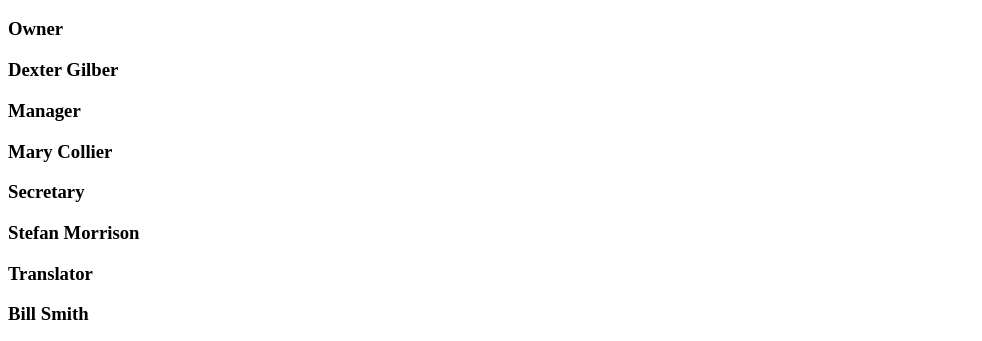
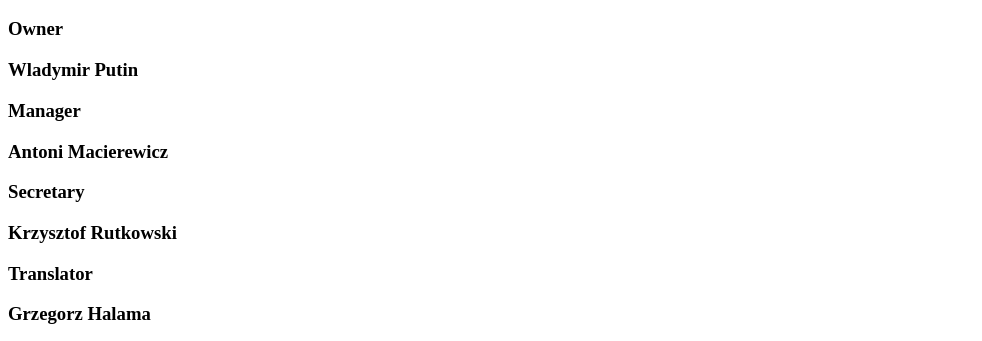
Before and after one commit to wujot/learning-git, a plain HTML site: page index.html in a window 1280 px wide. Shown: the part 941-1282 px from the top of the page, without its empty margins (0-982 px from the left). Drawn offline with nearby package versions, Linux system fonts and the light colour scheme; files that its build step writes are made by us from their sources; a web font is replaced by a local one.

Commit message:
Change Persons Names

```diff
--- a/index.html
+++ b/index.html
@@ -142,25 +142,25 @@
 						<div class="person">
 							<h3>Owner</h3>
 						</div>
-						<h3>Dexter Gilber</h3>
+						<h3>Wladymir Putin</h3>
 					</div>
 					<div class="col-3">
 						<div class="person">
 							<h3>Manager</h3>
 						</div>
-						<h3>Mary Collier</h3>
+						<h3>Antoni Macierewicz</h3>
 					</div>
 					<div class="col-3">
 						<div class="person">
 							<h3>Secretary</h3>
 						</div>
-						<h3>Stefan Morrison</h3>
+						<h3>Krzysztof Rutkowski</h3>
 					</div>
 					<div class="col-3">
 						<div class="person">
 							<h3>Translator</h3>
 						</div>
-						<h3>Bill Smith</h3>
+						<h3>Grzegorz Halama</h3>
 					</div>
 				</div>
 			</div>
```
